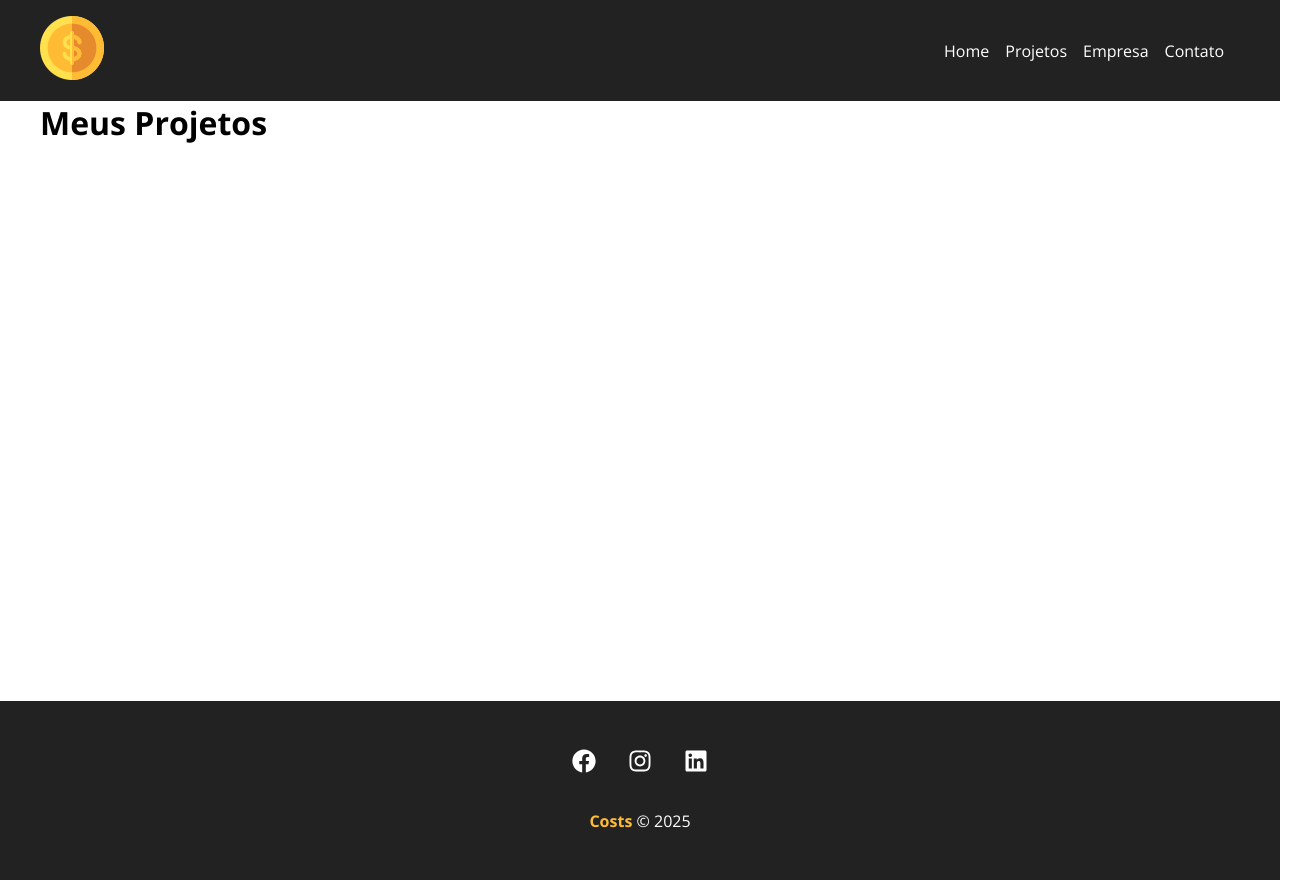
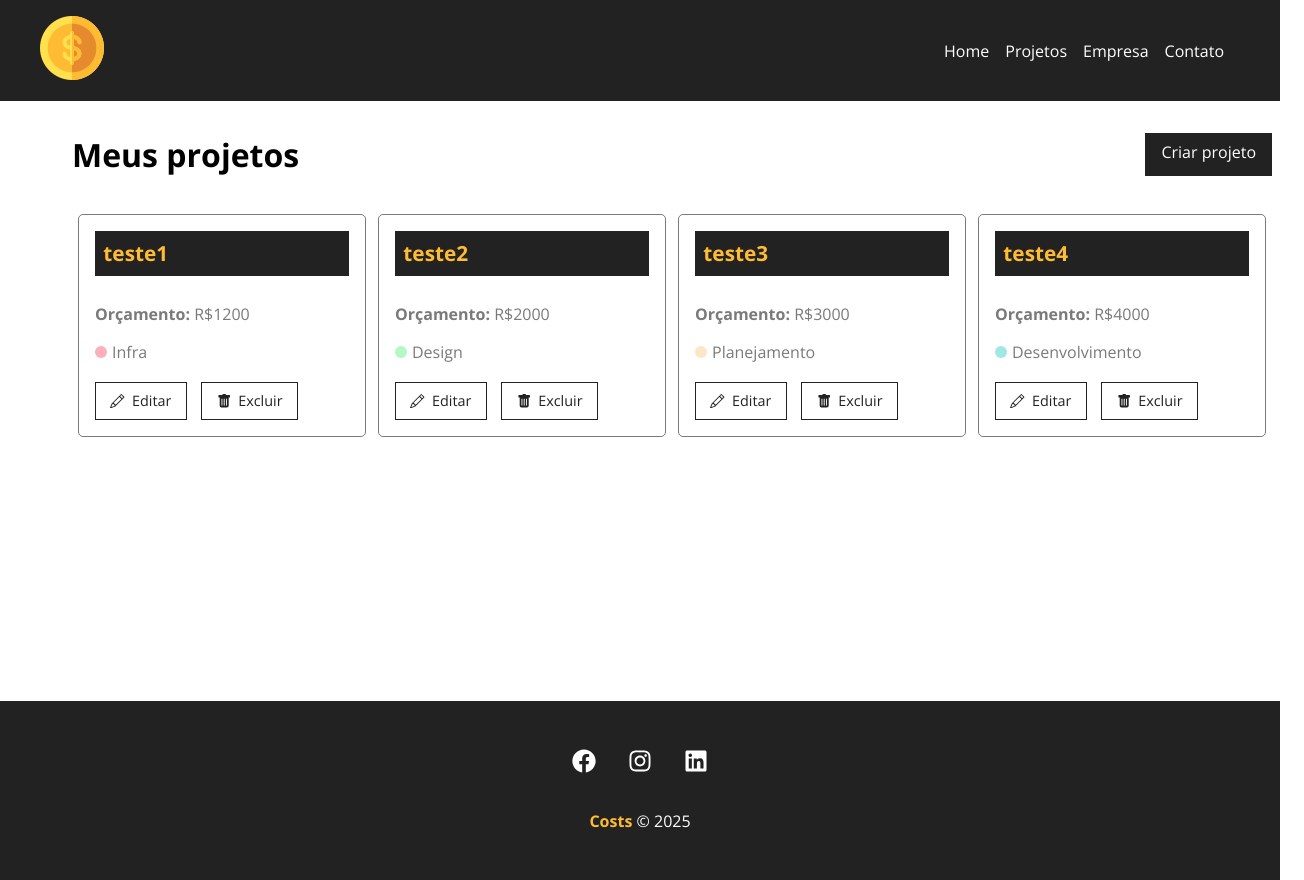
Before and after one commit to GiovaniMSJ/Projeto-Costs, a React (Create React App) app: page /projects in a window 1280 px wide. Shown: the whole page, 1304 px wide, since content can reach past the window. Built offline with nearby package versions, Linux system fonts and the light colour scheme; data requests are answered from the project's data file.

Commit message:
Mostrando os projeto
Os projetos agora são mostrados

```diff
--- a/db.json
+++ b/db.json
@@ -18,6 +18,28 @@
       "category": {
         "id": "3",
         "name": "Design"
+      },
+      "cost": 0,
+      "services": []
+    },
+    {
+      "id": "2276",
+      "name": "teste3",
+      "budget": "3000",
+      "category": {
+        "id": "4",
+        "name": "Planejamento"
+      },
+      "cost": 0,
+      "services": []
+    },
+    {
+      "id": "2771",
+      "name": "teste4",
+      "budget": "4000",
+      "category": {
+        "id": "2",
+        "name": "Desenvolvimento"
       },
       "cost": 0,
       "services": []
--- a/src/components/layout/Message/Message.module.css
+++ b/src/components/layout/Message/Message.module.css
@@ -1,9 +1,9 @@
 .message {
-    width: 900px;
+    width: 100%;
     padding: .6em;
     border: 1px solid #000;
     margin: 0 auto;
-    text-align: left;
+    text-align: center;
     margin-bottom: 2em;
     border-radius: 5px;
 }
--- /dev/null
+++ b/src/components/pages/Projects/Project.module.css
@@ -0,0 +1,10 @@
+.project_container {
+    padding: 2em;
+
+}
+
+.title_container {
+    display: flex;
+    justify-content: space-between;
+    margin-bottom: 2em;
+}
--- a/src/components/pages/Projects/Projects.js
+++ b/src/components/pages/Projects/Projects.js
@@ -1,7 +1,16 @@
 import { useLocation } from "react-router-dom"
+
 import Message from "../../layout/Message/Message"
+import Container from '../../layout/Container/Container'
+import LinkButton from '../../layout/LinkButton/LinkButton'
+import ProjectCard from "../../project/ProjectCard/ProjectCard"
+
+import styles from './Project.module.css'
+import { useEffect, useState } from "react"
 
 function Projects() {
+
+    const [projects, setProjects] = useState([])
 
     const location = useLocation()
     let message = ''
@@ -9,11 +18,38 @@
         message = location.state.message
     }
 
+    useEffect(() => {
+
+        fetch('http://localhost:5000/projects', {
+            method: 'GET',
+            headers: {
+                'Content-Type': 'application/json',
+            },
+        }).then((r) => r.json())
+        .then((data) => {
+            setProjects(data)
+        }).catch((e) => console.log(e))
+
+    }, [])
+
     return (
-        <div>
-            <h1>Meus Projetos</h1>
+        <div className={styles.project_container}>
+            <div className={styles.title_container}>
+                <h1>Meus projetos</h1>
+                <LinkButton to='/newproject' text='Criar projeto'></LinkButton>
+            </div>
             {message && <Message type='success' msg={message}  /> }
-
+            <Container customClass='start'>
+                {projects.length > 0 &&
+                    projects.map((project) =>
+                    <ProjectCard
+                    id={project.id}
+                    name={project.name}
+                    budget={project.budget}
+                    category={project.category.name}
+                    key={project.id}
+                    />)}
+            </Container>
         </div>
     )
 }
--- /dev/null
+++ b/src/components/project/ProjectCard/ProjectCard.js
@@ -0,0 +1,28 @@
+import styles from './ProjectCard.module.css'
+import { Link } from 'react-router-dom'
+
+import { BsPencil, BsFillTrashFill} from 'react-icons/bs'
+
+function ProjectCard ({id, name, budget, category, handleRemove}) {
+    return (
+        <div className={styles.project_card}>
+            <h4>{name}</h4>
+            <p>
+                <span>Orçamento:</span> R${budget}
+            </p>
+            <p className={styles.category_text}>
+                <span className={`${styles[category.toLowerCase()]}`}></span> {category}
+            </p>
+            <div className={styles.project_card_actions}>
+                <Link to='/'>
+                    <BsPencil /> Editar
+                </Link>
+                <button>
+                    <BsFillTrashFill /> Excluir
+                </button>
+            </div>
+        </div>
+    )
+}
+
+export default ProjectCard
--- /dev/null
+++ b/src/components/project/ProjectCard/ProjectCard.module.css
@@ -0,0 +1,88 @@
+.project_card {
+    padding: 1em;
+    border: 1px solid #7a7a7a;
+    border-radius: 5px;
+    width: 24%;
+    margin: 0.5%;
+}
+
+.project_card h4 {
+    background-color: #222;
+    color: #ffbb33;
+    padding: .4em;
+    margin-bottom: 1.3em;
+    font-size: 1.3em;
+}
+
+.project_card p {
+    color: #7a7a7a;
+    margin-bottom: 1em;
+}
+
+.project_card p span {
+    font-weight: bold;
+}
+
+.category_text {
+    display: flex;
+    align-items: center;
+}
+
+.category_text span {
+    display: block;
+    width: 12px;
+    height: 12px;
+    border-radius: 50%;
+    background-color: #ccc;
+    margin-right: 5px;
+}
+
+.category_text .infra {
+    background-color: #ffaebc;
+}
+
+.category_text .desenvolvimento {
+    background-color: #a0e7e5;
+
+}
+
+.category_text .design {
+    background-color: #b4f8c8;
+
+}
+
+.category_text .planejamento {
+    background-color: #fbe7c6;
+
+}
+
+.project_card_actions {
+    margin-top: 1.2em;
+    display: flex;
+    align-items: center;
+}
+
+.project_card_actions a, .project_card_actions button {
+    text-decoration: none;
+    border: none;
+    background-color: #fff;
+    color: #222;
+    font-size: 0.9em;
+    padding: 0.6em 1em;
+    margin-right: 1em;
+    border: 1px solid #222;
+    display: flex;
+    align-items: center;
+    justify-content: center;
+    transition: 0,5s;
+    cursor: pointer;
+}
+
+.project_card_actions svg {
+    margin-right: .5em;
+}
+
+.project_card_actions a:hover, .project_card_actions button:hover {
+    background-color: #222;
+    color: #ffbb33;
+}
```
